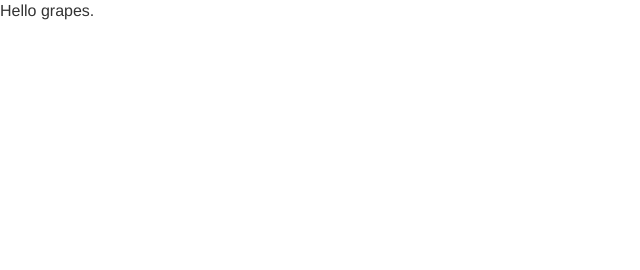
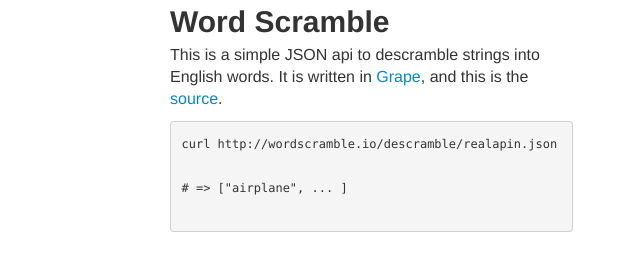
Before and after one commit to declan/wordscramble_app, a plain HTML site: page public/index.html in a window 1280 px wide. Shown: the whole page, without its empty margins (0-640 px from the left). Drawn offline with Linux system fonts and the light colour scheme.

Commit message:
wrote some stuff on the landing page

```diff
--- a/public/index.html
+++ b/public/index.html
@@ -3,8 +3,30 @@
       <meta http-equiv="content-type" content="text/html; charset=UTF-8">
       <link rel="stylesheet" type="text/css" href="/stylesheets/bootstrap.min.css">
       <link rel="stylesheet" type="text/css" href="/stylesheets/wordscramble.css">
+      <title>Word Scramble</title>
     </head>
     <body>
-        Hello grapes.
+        <div class="container">
+            <div class="row">
+                <h1 class="span4">Word Scramble</h1>
+            </div>
+
+            <div class="row">
+                <p class="span5">
+                    This is a simple JSON api to descramble strings into English words.
+                    It is written in <a href="https://github.com/intridea/grape">Grape</a>,
+                    and this is the <a href="https://github.com/declan/wordscramble_app">source</a>.
+                </p>
+            </div>
+
+            <div class="row">
+                <pre class="span5">
+curl http://wordscramble.io/descramble/realapin.json
+
+# => ["airplane", ... ]
+                </pre>
+            </div>
+
+        </div>
     </body>
 </html>
```
